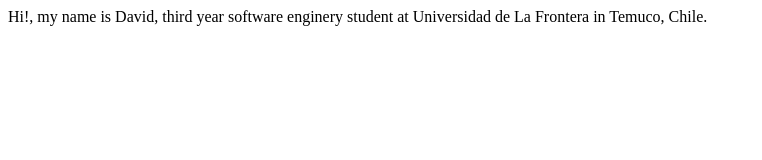
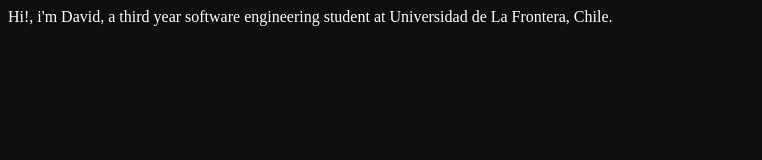
Before and after one commit to 333-333-333/333-333-333.github.io, a plain HTML site: page index.html in a window 1280 px wide. Shown: the whole page, without its empty margins (0-762 px from the left). Drawn offline with Linux system fonts and the light colour scheme.

Commit message:
Added CSS for background

```diff
--- /dev/null
+++ b/bg.css
@@ -0,0 +1,4 @@
+body {
+    background-color: rgb(15, 15, 15);
+    color: white;
+}
--- a/index.html
+++ b/index.html
@@ -1,15 +1,18 @@
-
 <html>
 
     <head>
         <meta charset="utf-8">
         <title> Hi!, this is my portfolio</title>
+
+        <!-- Para darle formato al fondo de la página -->
+        <link rel="stylesheet" type="text/css" href="bg.css">
+
     </head>
 
     <body>
 
         <p class = "presentation">
-            Hi!, my name is David, third year software enginery student at Universidad de La Frontera in Temuco, Chile.
+            Hi!, i'm David, a third year software engineering student at Universidad de La Frontera, Chile.
         </p>
 
     </body>
```
